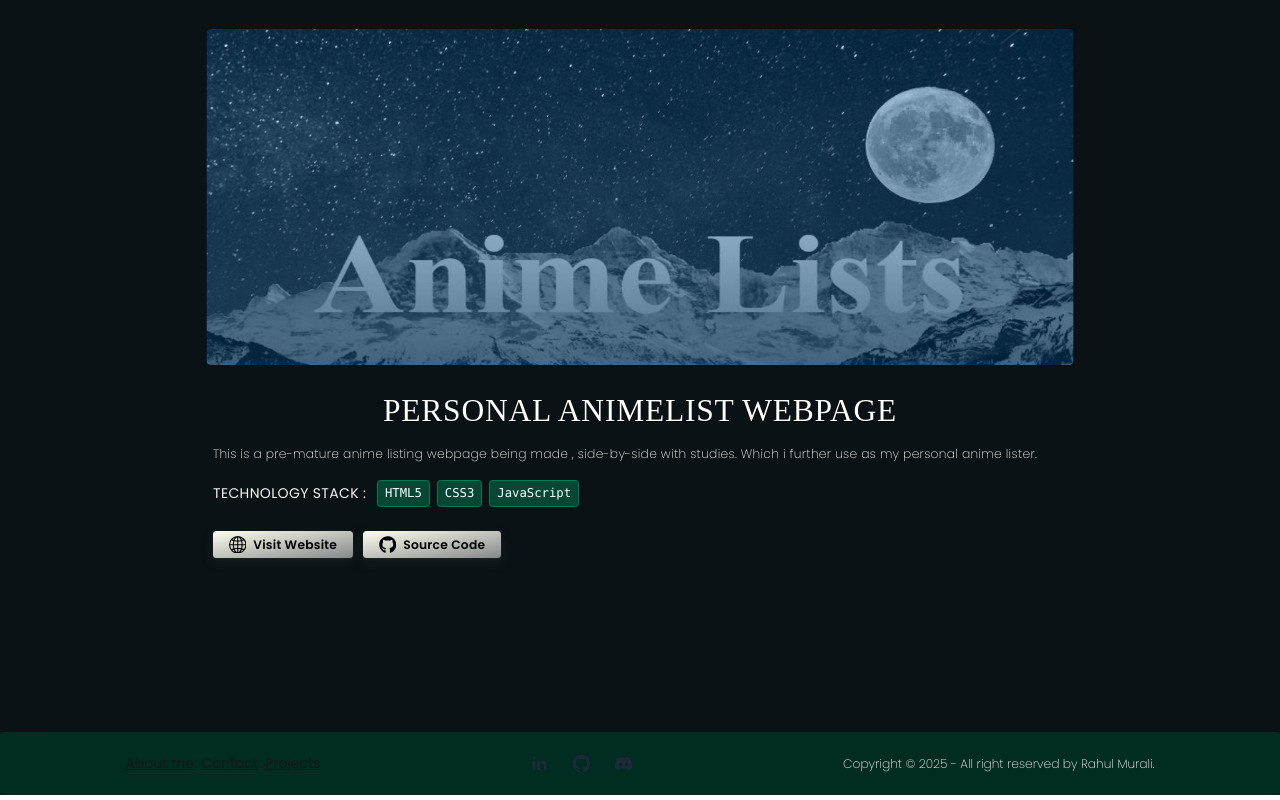
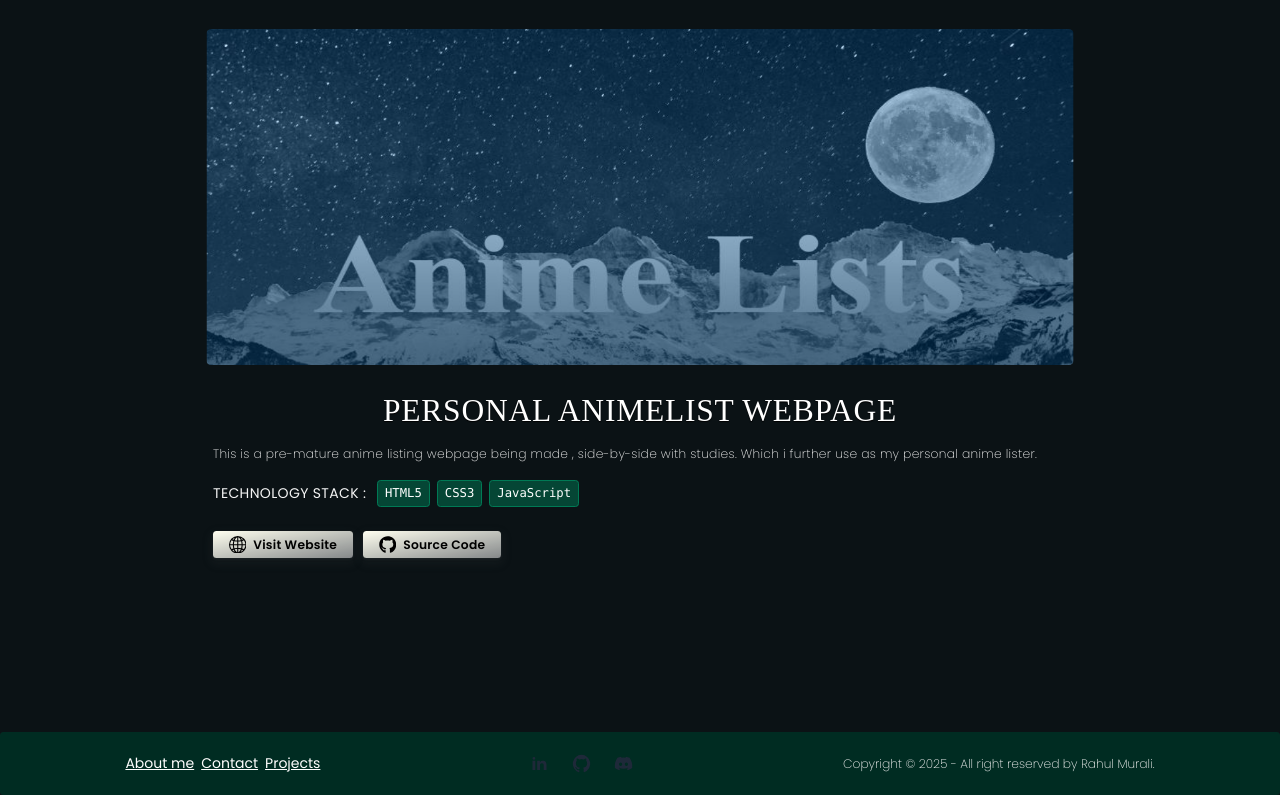
Before and after one commit to visrm/rahul-murali-portfolio, a React (Vite) app: page /project/1 in a window 1280 px wide. Shown: the part 180-980 px from the top of the page. Built offline with nearby package versions, Linux system fonts and the light colour scheme; a web font is replaced by a local one.

Commit message:
🐛 minor ui bug fix

```diff
--- a/src/components/Footer.jsx
+++ b/src/components/Footer.jsx
@@ -3,7 +3,7 @@ import "../App.css";
 
 const Footer = () => {
   return (
-    <footer className="footer footer-horizontal footer-center space-y-0 gap-y-4 sm:gap-y-6 bg-emerald-950 text-base-content rounded px-6 md:px-8 py-4 md:py-6 mt-6 sm:mt-8 md:mt-10">
+    <footer className="footer footer-horizontal footer-center space-y-0 gap-y-4 sm:gap-y-6 bg-emerald-950 rounded px-6 md:px-8 py-4 md:py-6 mt-6 sm:mt-8 md:mt-10">
       <nav className="grid grid-flow-col gap-4 text-sm md:text-base">
         <a className="link link-hover" href="#about-me">
           About me
--- a/src/components/Home.jsx
+++ b/src/components/Home.jsx
@@ -13,7 +13,7 @@ const Home = () => {
       <main className="block mx-auto h-full min-h-[90svh] md:min-h-[90vh] w-full max-w-full text-center">
         <section className="relative flex flex-col flex-nowrap justify-center items-center gap-2 sm:gap-3 lg:gap-4 overflow-hidden">
           <Hero />
-          <div className="absolute hidden lg:block lg:top-[15%] left-[35%] lg:h-56 opacity-75">
+          <div className="absolute hidden lg:block lg:top-[16%] left-[35%] lg:h-56 text-white/83 opacity-75">
             <img src={BgArrow} alt="arrow-down" />
           </div>
           <AboutMe />
```
